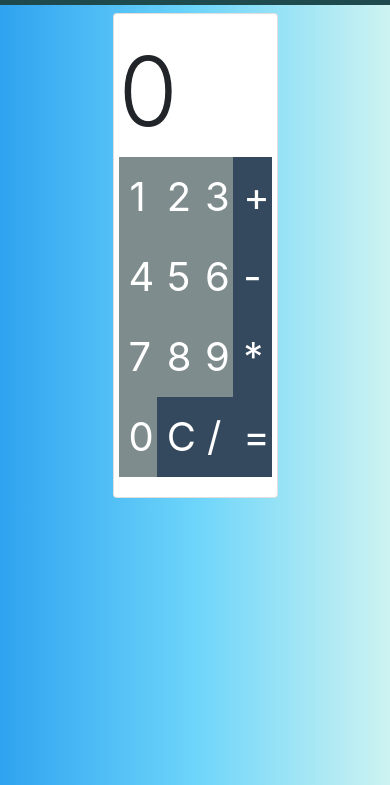
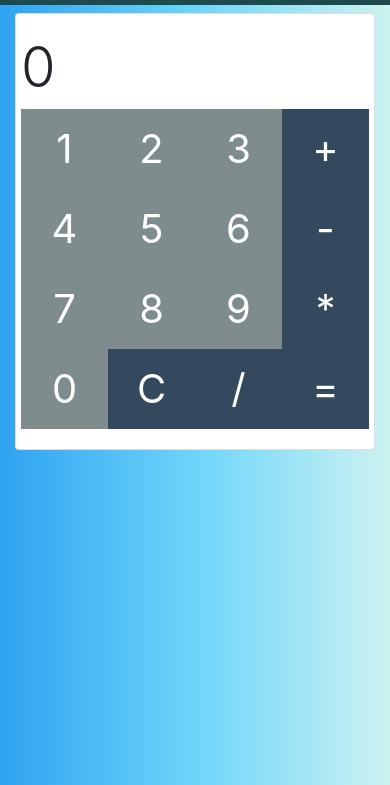
Before and after one commit to debanaskar13/Scientific-Calculator, a plain HTML site: page index.html in a window 390 px wide. Shown: the part 59-844 px from the top of the page. Drawn offline with nearby package versions, Linux system fonts and the light colour scheme.

Commit message:
Responsive

```diff
--- a/app.js
+++ b/app.js
@@ -5,6 +5,25 @@ $(document).ready(function(){
     let secondNumber;
     let operator;
 
+    setInterval(function (){
+
+        if(window.innerWidth<576){
+
+            document.getElementById("divId").classList.remove("offset-3");
+            document.getElementById("result").classList.remove("display-1");
+            document.getElementById("result").classList.add("display-4");
+            document.getElementById("divId").classList.add("col-12");
+
+
+        }
+        else if(window.innerWidth>575){
+
+            document.getElementById("divId").classList.add("offset-3");
+            document.getElementById("result").classList.remove("display-4");
+            document.getElementById("result").classList.add("display-1");
+        }
+
+    },500)
 
     $('.number').click(function(){
 
--- a/index.html
+++ b/index.html
@@ -17,11 +17,11 @@
 
     <div class="container">
         <div class="row mt-2 mb-2">
-            <div class="col-md-6 col-sm-6 col-xl-6 col-6 offset-3">
+            <div id="divId" class="col-md-6 col-sm-6 col-xl-6 col-6">
                 <div class="card">
                     <div class="card-body">
                         <div class="row">
-                            <h1 id="result" class="float-md-right display-1">0</h1>
+                            <h1 id="result" class="float-md-right">0</h1>
                         </div>
                         <div class="row">
                             <div class="col-md-3 col-sm-3 col-xl-3 col-3 px-0">
```
